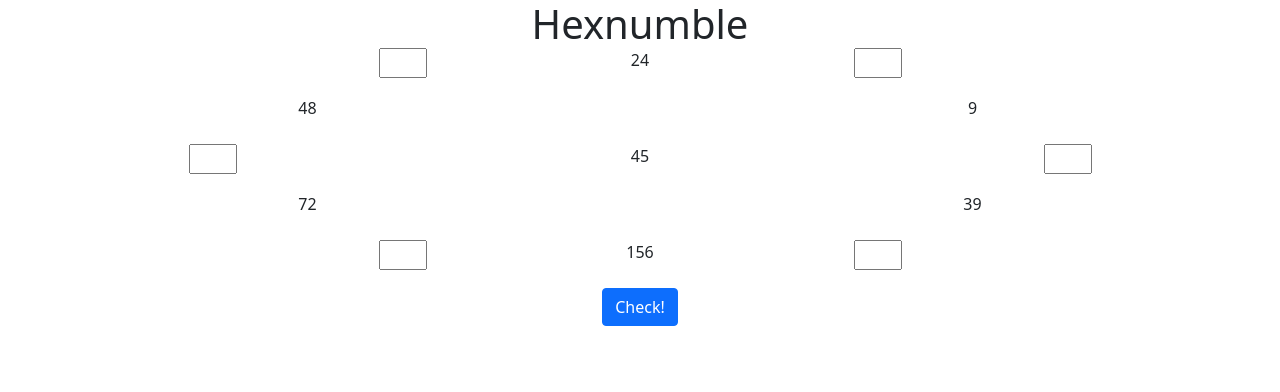
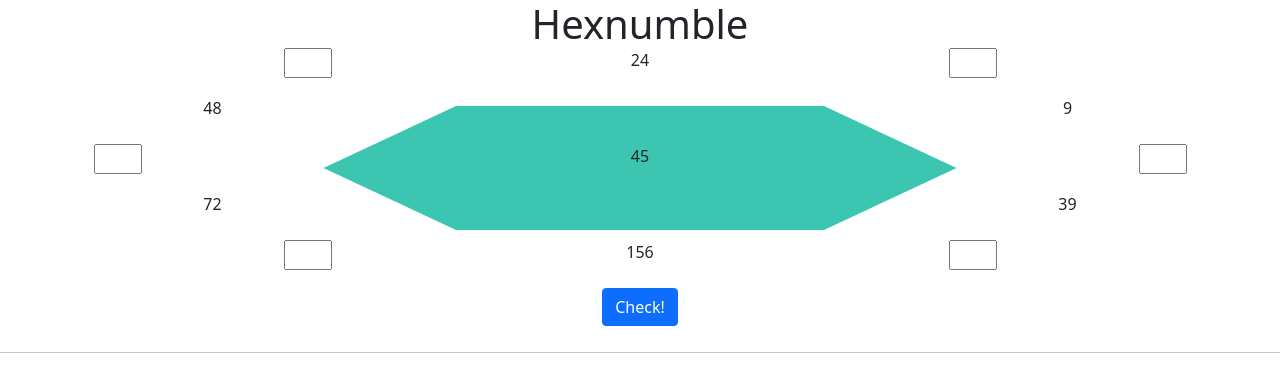
Before and after one commit to implodingduck/hexnumble, a React (Create React App) app: page / in a window 1280 px wide. Shown: the top 392 px of the page. Built offline with nearby package versions, Linux system fonts and the light colour scheme.

Commit message:
ok lets see what this looks like

```diff
--- a/public/index.html
+++ b/public/index.html
@@ -39,5 +39,7 @@
       To begin the development, run `npm start` or `yarn start`.
       To create a production bundle, use `npm run build` or `yarn build`.
     -->
+    <hr />
+
   </body>
 </html>
--- a/src/App.css
+++ b/src/App.css
@@ -1,6 +1,6 @@
 .App {
   text-align: center;
-
+  z-index: 10;
 }
 
 .guess {
@@ -9,9 +9,7 @@
 /* div[class*="col"] {
   border: 1px solid #ff00ff;
 } */
-.container {
-  max-width: 1024px;
-}
+
 .row {
   height: 3em;
 }
--- a/src/App.js
+++ b/src/App.js
@@ -69,38 +69,43 @@ function App() {
 
       <Container>
         <Row>
-          <Col><h1>Hexnumble</h1></Col>
+          <Col xs={{ offset: 0, span: 12}}><h1>Hexnumble</h1></Col>
         </Row>
         <Row>
-          <Col xs={{ offset: 3, span: 1}}><input type="text" className="guess" data-index="a" value={guesses.a} onChange={handleSetGuesses} /></Col>
-          <Col xs={{ offset: 0, span: 4}}>{ a * b }</Col>
+          <Col xs={{ offset: 2, span: 1}}><input type="text" className="guess" data-index="a" value={guesses.a} onChange={handleSetGuesses} /></Col>
+          <Col xs={{ offset: 0, span: 6}}>{ a * b }</Col>
           <Col xs={{ offset: 0, span: 1}}><input type="text" className="guess" data-index="b" value={guesses.b} onChange={handleSetGuesses}  /></Col>
         </Row>
         <Row>
-          <Col xs={{ offset: 2, span: 1}}>{ c * a}</Col>
-          <Col xs={{ offset: 6, span: 1}}>{ b * x}</Col>
+          <Col xs={{ offset: 1, span: 1}}>{ c * a}</Col>
+          <Col xs={{ offset: 0, span: 8}}>
+          {/* <svg version="1.1" xmlns="http://www.w3.org/2000/svg"  viewbox="0 0 200 173.20508075688772" preserveAspectRatio='none'><path fill="#3cc6b2" d="M0 86.60254037844386L50 0L150 0L200 86.60254037844386L150 173.20508075688772L50 173.20508075688772Z"></path></svg> */}
+          <svg viewBox='0 0 100 100' width="100%" height="9em" preserveAspectRatio='none'>
+            <path fill="#3cc6b2"  d='M25,7 L75,7 93,50 75,93 25,93 7,50z' vector-effect='non-scaling-stroke' />
+          </svg>
+          </Col>
+          <Col xs={{ offset: 0, span: 1}}>{ b * x}</Col>
         </Row>
         <Row>
-          <Col xs={{ offset: 1, span: 1}}><input type="text" className="guess" data-index="c" value={guesses.c} onChange={handleSetGuesses} /></Col>
-          <Col xs={{ offset: 0, span: 8}}>
+          <Col xs={{ offset: 0, span: 1}}><input type="text" className="guess" data-index="c" value={guesses.c} onChange={handleSetGuesses} /></Col>
+          <Col xs={{ offset: 0, span: 10}}>
+
           { a + b + c + x + y + z }
-          {/* <svg version="1.1" xmlns="http://www.w3.org/2000/svg" style={{ filter: "drop-shadow(rgba(255, 255, 255, 0.5) 0px 0px 10px)" }} width="200" height="174" viewbox="0 0 200 173.20508075688772"><path fill="#ff00ff" d="M0 86.60254037844386L50 0L150 0L200 86.60254037844386L150 173.20508075688772L50 173.20508075688772Z"></path></svg> */}
-
 
           </Col>
           <Col xs={{ offset: 0, span: 1}}><input type="text" className="guess" data-index="x" value={guesses.x} onChange={handleSetGuesses}  /></Col>
         </Row>
         <Row>
-          <Col xs={{ offset: 2, span: 1}}>{y * c}</Col>
-          <Col xs={{ offset: 6, span: 1}}>{ x * z }</Col>
+          <Col xs={{ offset: 1, span: 1}}>{y * c}</Col>
+          <Col xs={{ offset: 8, span: 1}}>{ x * z }</Col>
         </Row>
         <Row>
-          <Col xs={{ offset: 3, span: 1}}><input type="text" className="guess" data-index="y" value={guesses.y} onChange={handleSetGuesses}  /></Col>
-          <Col xs={{ offset: 1, span: 2}}>{ y * z }</Col>
-          <Col xs={{ offset: 1, span: 1}}><input type="text" className="guess" data-index="z" value={guesses.z} onChange={handleSetGuesses}  /></Col>
+          <Col xs={{ offset: 2, span: 1}}><input type="text" className="guess" data-index="y" value={guesses.y} onChange={handleSetGuesses}  /></Col>
+          <Col xs={{ offset: 0, span: 6}}>{ y * z }</Col>
+          <Col xs={{ offset: 0, span: 1}}><input type="text" className="guess" data-index="z" value={guesses.z} onChange={handleSetGuesses}  /></Col>
         </Row>
         <Row>
-          <Col><Button onClick={handleCheck}>Check!</Button></Col>
+          <Col xs={{ offset: 0, span: 12}}><Button onClick={handleCheck}>Check!</Button></Col>
         </Row>
       </Container>
       <Modal show={show} onHide={handleClose}>
```
